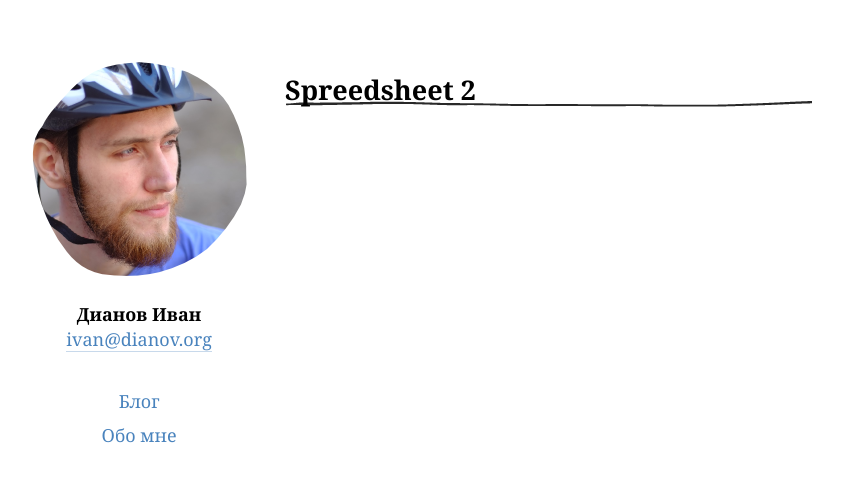
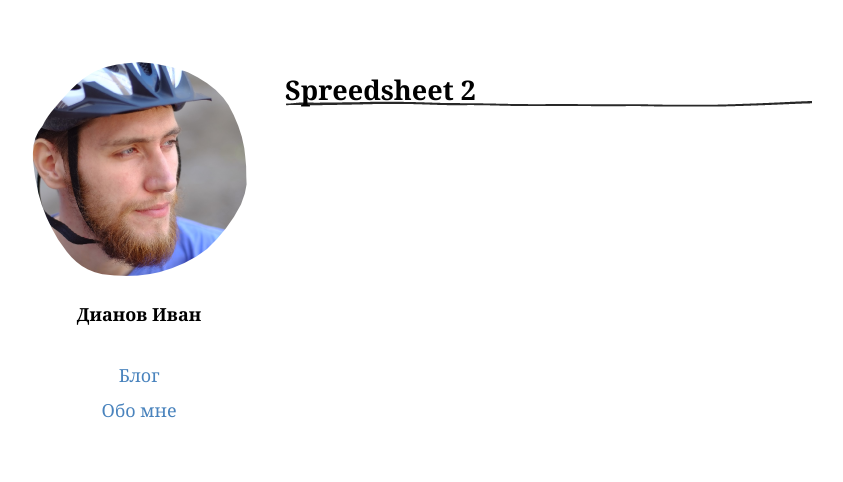
Before and after one commit to illus0r/dianov.org, a Jekyll site: the page built from pages/google-spreedsheet-test.md, in a window 1280 px wide. Shown: the top 482 px of the page, without its empty margins (228-1071 px from the left). Built offline with Jekyll 4.4.1, drawn with Linux system fonts in a browser that asks for light colours.

Commit message:
removed email

```diff
--- a/_includes/header.html
+++ b/_includes/header.html
@@ -5,7 +5,7 @@
   </div>
   <div class="contacts">
     <div class="name">Дианов Иван</div>
-    <div class="email"><a href="mailto:{{ site.email }}">{{ site.email }}</a></div>
+    <!--div class="email"><a href="mailto:{{ site.email }}">{{ site.email }}</a></div-->
   </div>
   <nav>
 
```
